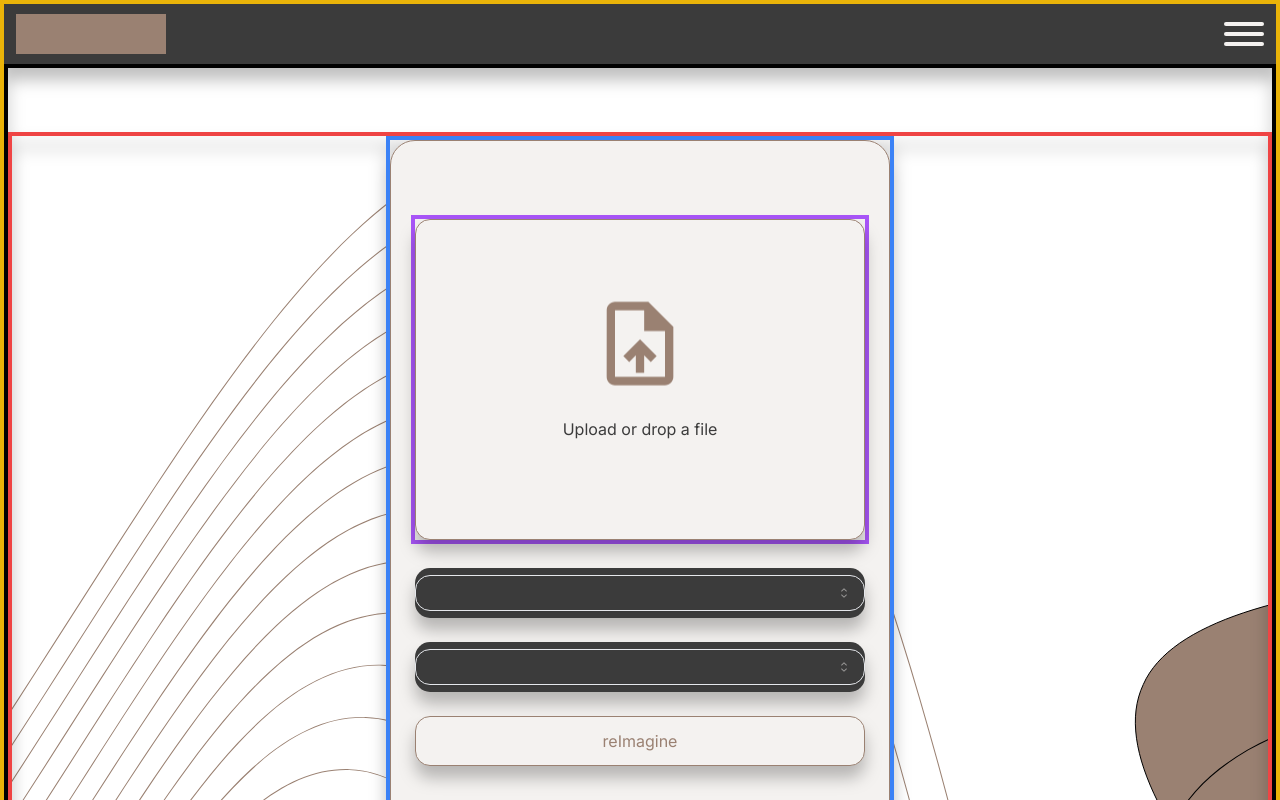
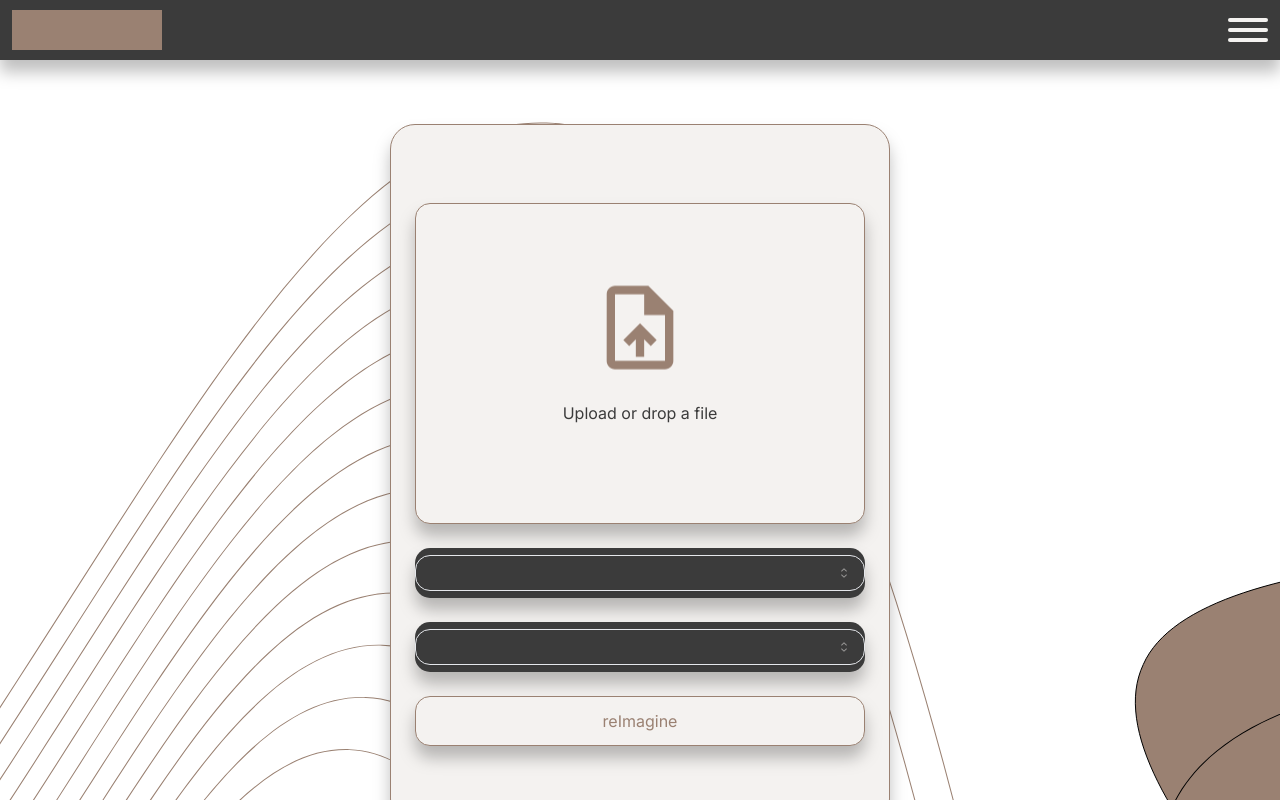
Before and after one commit to zeka-hazinesi/nextjs-frontend, a Next.js app: page / in a window 1280 px wide. Shown: the top 800 px of the page. Built offline with nearby package versions, Linux system fonts and the light colour scheme.

Commit message:
remove borders

```diff
--- a/src/app/page.tsx
+++ b/src/app/page.tsx
@@ -11,7 +11,7 @@ export default function Home() {
 
   return (
     <>
-      <main className="flex min-h-full flex-wrap min-w-screen border-4 border-yellow-500 flex-col drop-shadow-[0_12px_8px_rgba(0,0,0,0.25)]">
+      <main className="flex min-h-full flex-wrap min-w-screen flex-col drop-shadow-[0_12px_8px_rgba(0,0,0,0.25)]">
         <NavBar />
         <App />
         <Samples />
--- a/src/components/App/index.tsx
+++ b/src/components/App/index.tsx
@@ -6,8 +6,8 @@ const App = () => {
   return (
     <div
       id="app"
-      className="border-4 border-black flex flex-col w-full h-auto items-center justify-center">
-      <div className="border-4 border-red-500 basis-full w-[1920px] max-w-full max-h-full flex 2xl:flex-row flex-col items-center justify-center 2xl:space-x-16 space-x-0 2xl:space-y-0 space-y-16 mt-16 mb-16 pl-8 pr-8">
+      className="flex flex-col w-full h-auto items-center justify-center">
+      <div className="basis-full w-[1920px] max-w-full max-h-full flex 2xl:flex-row flex-col items-center justify-center 2xl:space-x-16 space-x-0 2xl:space-y-0 space-y-16 mt-16 mb-16 pl-8 pr-8">
         <Controls />
         <Output />
       </div>
--- a/src/components/Controls/Imagedrop.tsx
+++ b/src/components/Controls/Imagedrop.tsx
@@ -52,7 +52,7 @@ const Imagedrop = () => {
   };
 
   return (
-    <div className="border-4 border-purple-500 m-3">
+    <div className="m-3">
       <div
         id="imageDrop"
         className="md:h-[250px] lg:h-[285px] xl:h-[321px] md:w-[350px] lg:w-[400px] xl:w-[450px] flex-auto max-w-full h-[214px] w-[300px] flex flex-col items-center justify-center rounded-[15px] text-[#3B3B3B] border border-[#9A8172] bg-[#f4f2f0] c-white relative drop-shadow-[0_12px_8px_rgba(0,0,0,0.25)] hover:scale-[1.02] duration-500 ease-in-out"
--- a/src/components/Controls/index.tsx
+++ b/src/components/Controls/index.tsx
@@ -6,7 +6,7 @@ import GenerateButton from "./GenerateButton";
 
 const Controls = () => {
   return (
-    <div className="border-4 border-blue-500  justify-center items-center">
+    <div className="justify-center items-center">
       <div className="flex flex-col items-center justify-center max-w-full h-[700px] w-[500px] rounded-[25px] border bg-[#f4f2f0] border-[#9A8172]">
         <Imagedrop />
         <RoomsDropdown />
--- a/src/components/Output.tsx
+++ b/src/components/Output.tsx
@@ -30,9 +30,7 @@ const Output = () => {
   };
 
   return (
-    <div
-      id="output"
-      className="border-4 border-yellow-500 flex w-2/3 justify-center items-center">
+    <div id="output" className="flex w-2/3 justify-center items-center">
       <div
         id="output"
         className="md:h-[350px] lg:h-[500px] xl:h-[700px] md:w-[490px] lg:w-[700px] xl:w-[980px] flex-auto max-w-full h-[250px] w-[350px] flex justify-center items-center rounded-[25px] border hover:scale-[1.01] cursor-pointer duration-500 ease-in-out border-[#9A8172] text-[#9A8172] bg-[#f4f2f0] relative">
--- a/src/components/pricing.tsx
+++ b/src/components/pricing.tsx
@@ -70,7 +70,7 @@ export default function Pricing() {
               <Button className="w-full">Get Started</Button>
             </div>
           </div>
-          <div className="relative flex flex-col p-6 bg-white shadow-lg rounded-lg dark:bg-zinc-850 justify-between border border-purple-500">
+          <div className="relative flex flex-col p-6 bg-white shadow-lg rounded-lg dark:bg-zinc-850 justify-between">
             <div className="px-3 py-1 text-sm text-white bg-gradient-to-r from-pink-500 to-purple-500 rounded-full inline-block absolute top-0 left-1/2 transform -translate-x-1/2 -translate-y-1/2">
               Popular
             </div>
```
